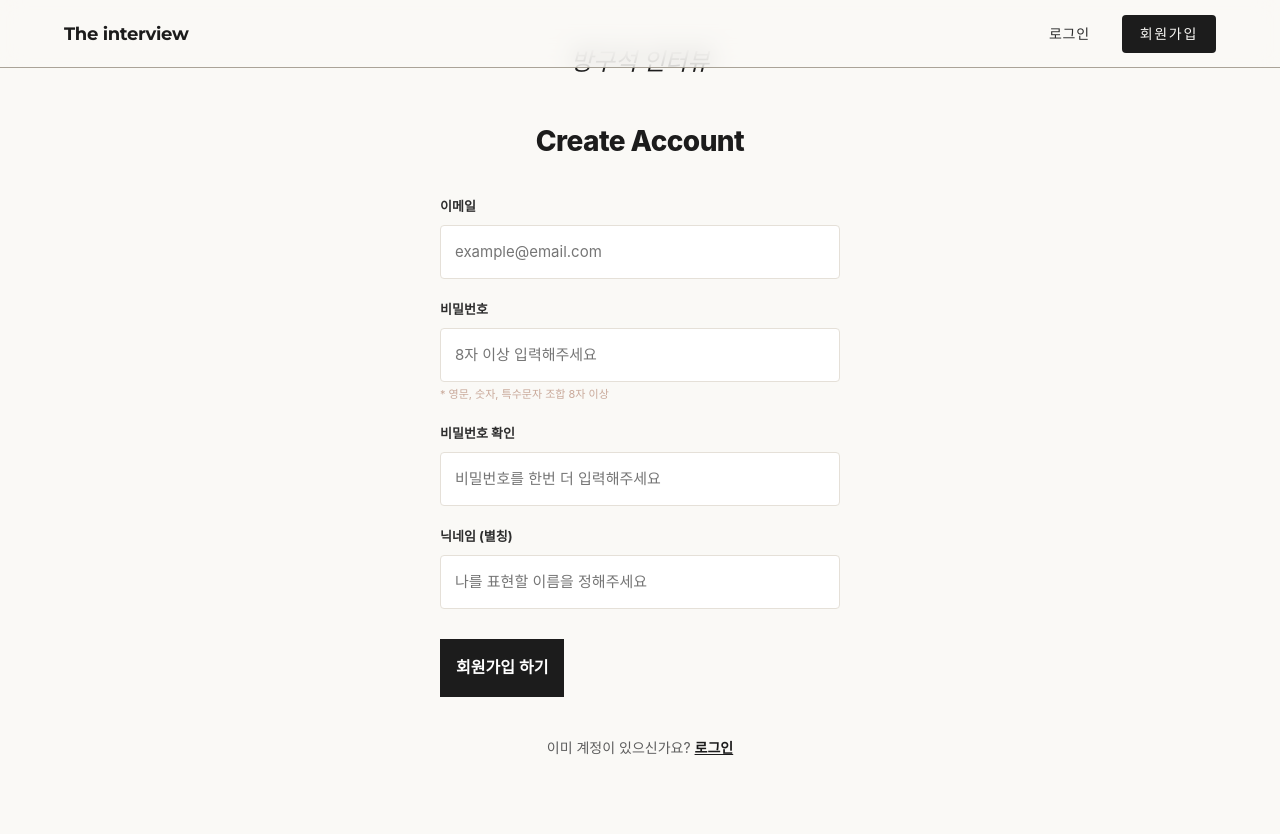
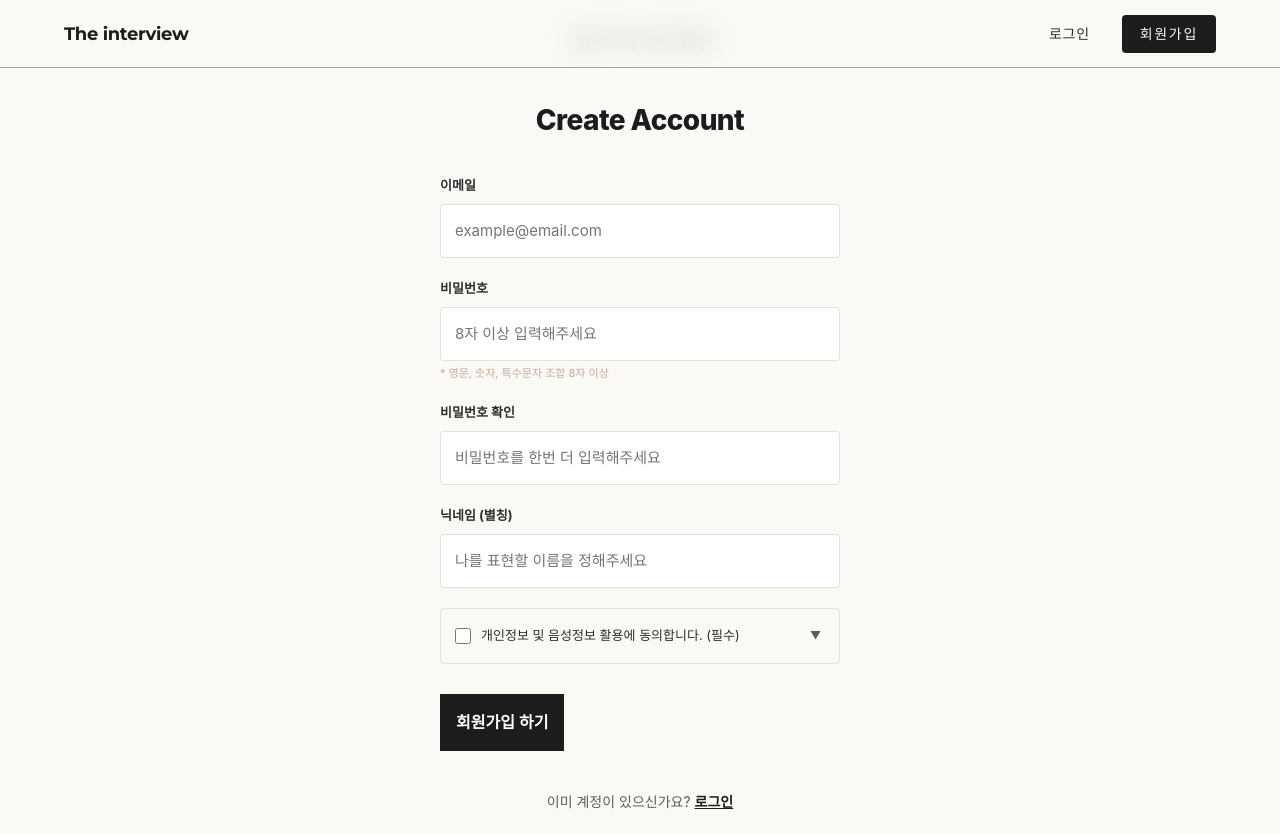
Before and after one commit to wynsumhi/the-interview, a Next.js app in the folder fe/: page /signup in a window 1280 px wide. Before the commit the page ends 800 px from the top, so only its background shows below. Built offline with nearby package versions, Linux system fonts and the light colour scheme; a web font is replaced by a local one.

Commit message:
S14P21A307-340 feat: 회원 가입 시 음성 데이터 활용 동의 UI 추가

```diff
--- a/fe/src/app/signup/page.module.css
+++ b/fe/src/app/signup/page.module.css
@@ -57,6 +57,89 @@
   color: var(--blush);
   margin-top: 4px;
   display: block;
+}
+
+.consentGroup {
+  border: 1px solid var(--border);
+  border-radius: 4px;
+  overflow: hidden;
+}
+
+.consentHeader {
+  display: flex;
+  align-items: center;
+  justify-content: space-between;
+  padding: 14px;
+  gap: 8px;
+}
+
+.consentLabel {
+  display: flex;
+  align-items: flex-start;
+  gap: 10px;
+  cursor: pointer;
+  flex: 1;
+}
+
+.consentCheckbox {
+  margin-top: 2px;
+  width: 16px;
+  height: 16px;
+  flex-shrink: 0;
+  cursor: pointer;
+  accent-color: var(--fg);
+}
+
+.consentText {
+  font-size: 13px;
+  color: var(--charcoal);
+  line-height: 1.5;
+}
+
+.consentToggle {
+  background: none;
+  border: none;
+  cursor: pointer;
+  font-size: 11px;
+  color: var(--muted);
+  padding: 4px;
+  flex-shrink: 0;
+}
+
+.consentContent {
+  border-top: 1px solid var(--border);
+  padding: 14px 16px;
+  max-height: 260px;
+  overflow-y: auto;
+  font-size: 12px;
+  color: var(--charcoal);
+  line-height: 1.7;
+  background-color: var(--bg);
+}
+
+.consentContent h4 {
+  font-size: 13px;
+  font-weight: 700;
+  margin: 0 0 10px;
+}
+
+.consentContent h5 {
+  font-size: 12px;
+  font-weight: 700;
+  margin: 14px 0 6px;
+}
+
+.consentContent p {
+  margin: 6px 0;
+}
+
+.consentContent ul {
+  margin: 4px 0 4px 16px;
+  padding: 0;
+}
+
+.consentContent li {
+  margin-bottom: 4px;
 }
 
 .submitBtn {
--- a/fe/src/app/signup/page.tsx
+++ b/fe/src/app/signup/page.tsx
@@ -36,6 +36,8 @@ export default function SignupPage() {
 
   // API 요청 중 여부 (true면 버튼 비활성화해서 중복 제출 방지)
   const [isLoading, setIsLoading] = useState(false);
+  const [voiceConsent, setVoiceConsent] = useState(false);
+  const [consentExpanded, setConsentExpanded] = useState(false);
 
   // 폼 제출 전 입력값이 올바른지 확인하는 함수
   const validate = (): boolean => {
@@ -188,6 +190,114 @@ export default function SignupPage() {
             />
           </div>
 
+          <div className={styles.consentGroup}>
+            <div className={styles.consentHeader}>
+              <label className={styles.consentLabel}>
+                <input
+                  type="checkbox"
+                  checked={voiceConsent}
+                  onChange={(e) => setVoiceConsent(e.target.checked)}
+                  className={styles.consentCheckbox}
+                />
+                <span className={styles.consentText}>
+                  개인정보 및 음성정보 활용에 동의합니다. (필수)
+                </span>
+              </label>
+              <button
+                type="button"
+                className={styles.consentToggle}
+                onClick={() => setConsentExpanded((prev) => !prev)}
+                aria-expanded={consentExpanded}
+              >
+                {consentExpanded ? "▲" : "▼"}
+              </button>
+            </div>
+
+            {consentExpanded && (
+              <div className={styles.consentContent}>
+                <h4>개인정보 및 음성정보 활용 동의서</h4>
+                <p>
+                  본 서비스는 이용자의 음성을 기반으로 인터뷰 및 콘텐츠를 생성하는 서비스를
+                  제공합니다. 이에 따라 「개인정보 보호법」 등 관련 법령에 따라 아래와 같이
+                  개인정보 및 음성정보를 수집·이용하고자 합니다.
+                </p>
+                <p>
+                  이용자는 아래 내용을 충분히 확인하신 후 동의 여부를 선택하실 수 있으며,
+                  동의를 거부할 권리가 있습니다. 다만, 동의를 거부할 경우 서비스 이용이
+                  제한될 수 있습니다.
+                </p>
+
+                <h5>1. 수집 및 이용 목적</h5>
+                <p>회사는 다음의 목적을 위하여 이용자의 개인정보 및 음성정보를 수집·이용합니다.</p>
+                <ul>
+                  <li>음성 기반 인터뷰 서비스 제공</li>
+                  <li>음성을 텍스트로 변환(STT)하여 인터뷰 진행</li>
+                  <li>인터뷰 응답을 기반으로 후속 질문 생성</li>
+                  <li>인터뷰 내용을 기반으로 매거진 콘텐츠 생성 및 제목 도출</li>
+                  <li>서비스 품질 개선 및 기능 고도화</li>
+                </ul>
+
+                <h5>2. 수집 항목</h5>
+                <p>회사는 다음과 같은 정보를 수집합니다.</p>
+                <p><strong>필수 수집 항목</strong></p>
+                <ul>
+                  <li>음성 데이터</li>
+                  <li>음성에서 변환된 텍스트 데이터</li>
+                </ul>
+                <p><strong>선택 수집 항목 (해당 시)</strong></p>
+                <ul>
+                  <li>서비스 이용 과정에서 생성된 인터뷰 결과물</li>
+                </ul>
+
+                <h5>3. 처리 방식 및 이용 내용</h5>
+                <p>수집된 정보는 아래와 같은 방식으로 처리됩니다.</p>
+                <ul>
+                  <li>이용자의 음성 데이터는 음성 인식 기술을 통해 텍스트로 변환됩니다.</li>
+                  <li>변환된 텍스트는 인터뷰 질문 생성 및 콘텐츠 생성에 활용됩니다.</li>
+                  <li>
+                    텍스트 데이터는 인공지능 모델을 통해 다음과 같은 처리에 사용됩니다:
+                    <ul>
+                      <li>인터뷰 질문 생성</li>
+                      <li>인터뷰 내용 정제</li>
+                      <li>매거진 콘텐츠 및 제목 생성</li>
+                    </ul>
+                  </li>
+                </ul>
+
+                <h5>4. 개인정보의 제3자 제공</h5>
+                <p>회사는 서비스 제공을 위하여 다음과 같이 개인정보를 제3자에게 제공할 수 있습니다.</p>
+                <ul>
+                  <li>
+                    <strong>제공받는 자:</strong> Anthropic<br />
+                    제공 항목: 음성에서 변환된 텍스트 데이터<br />
+                    제공 목적: 인터뷰 질문 생성 및 콘텐츠 생성<br />
+                    보유 및 이용 기간: 각 제공받는 자의 정책에 따름
+                  </li>
+                  <li>
+                    <strong>제공받는 자:</strong> OpenAI<br />
+                    제공 항목: 음성 데이터<br />
+                    제공 목적: 음성 → 텍스트 변환(STT)<br />
+                    보유 및 이용 기간: 각 제공받는 자의 정책에 따름
+                  </li>
+                </ul>
+                <p>※ 로컬 환경에서 처리되는 음성 합성(TTS)의 경우 외부로 전송되지 않습니다.</p>
+
+                <h5>5. 보유 및 이용 기간</h5>
+                <ul>
+                  <li>이용자의 개인정보 및 음성정보는 수집·이용 목적 달성 시까지 보유합니다.</li>
+                  <li>이용자가 삭제를 요청하거나 동의를 철회하는 경우 지체 없이 파기합니다.</li>
+                  <li>단, 관련 법령에 따라 일정 기간 보관이 필요한 경우 해당 기간 동안 보관할 수 있습니다.</li>
+                </ul>
+
+                <h5>6. 동의 거부 권리 및 불이익</h5>
+                <ul>
+                  <li>이용자는 개인정보 및 음성정보 수집·이용에 대한 동의를 거부할 권리가 있습니다.</li>
+                  <li>다만, 해당 정보는 서비스 제공에 필수적인 요소이므로 동의를 거부할 경우 서비스 이용이 제한될 수 있습니다.</li>
+                </ul>
+              </div>
+            )}
+          </div>
+
           <div className={styles.submitGroup}>
             {/* 서버에서 온 에러 메시지 (이메일 중복 등) */}
             {errors.general && (
```
